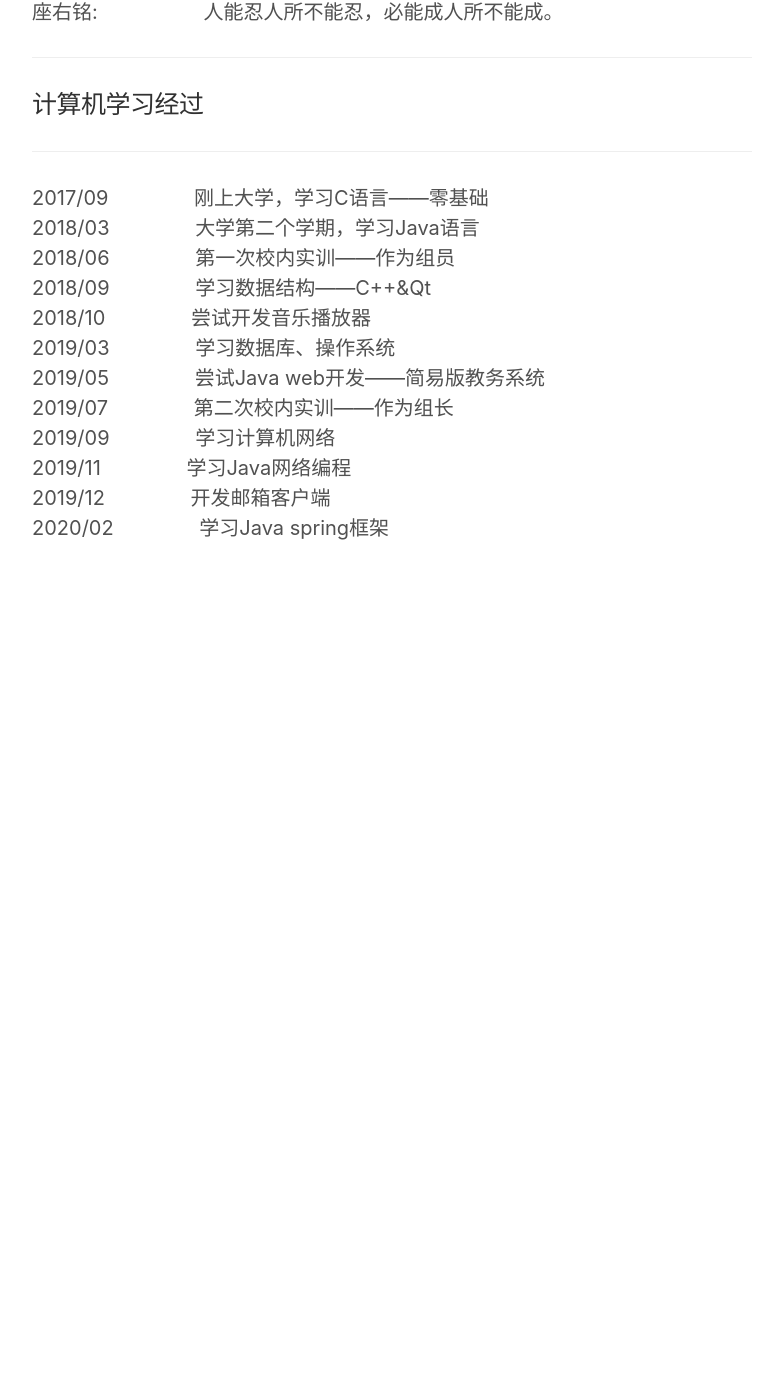
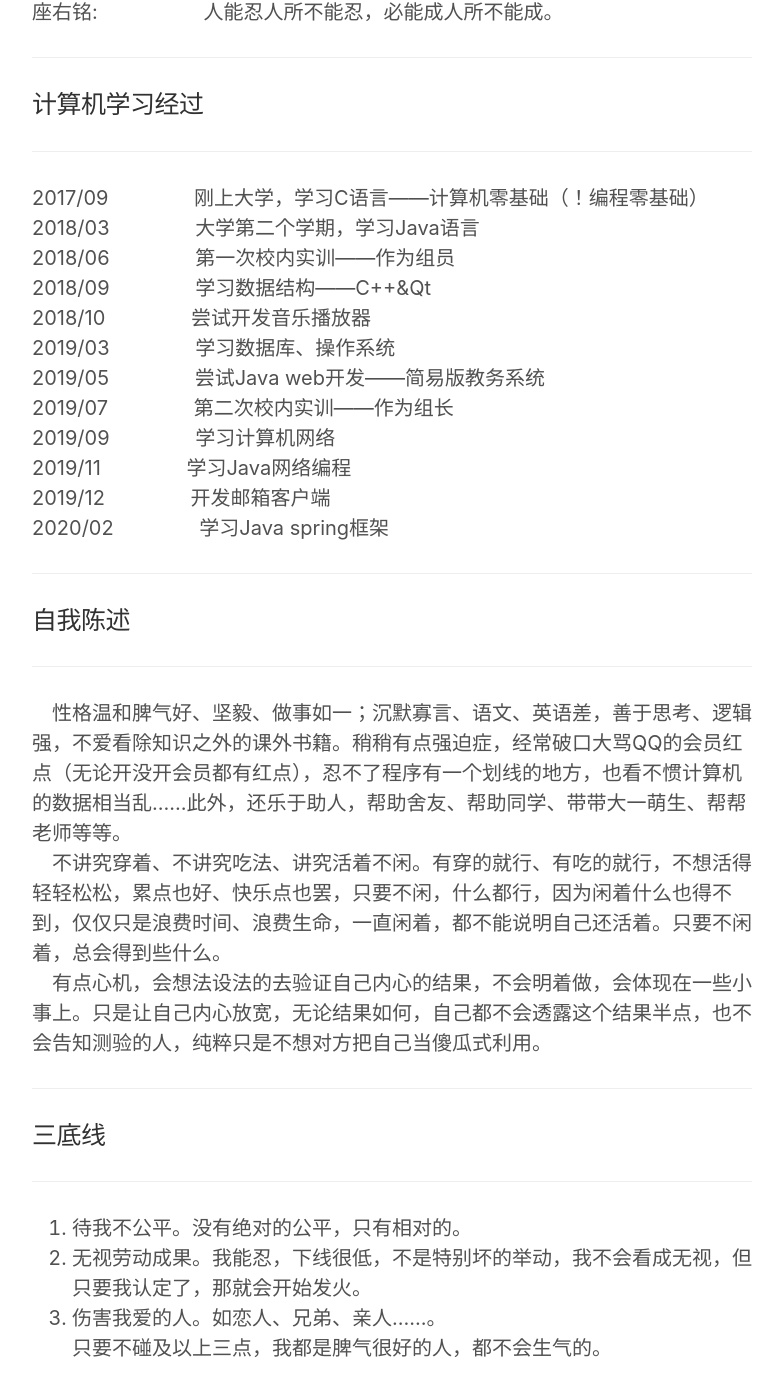
Before and after one commit to fhlxc/fhlxc.github.io, a Jekyll site: the page built from about.md, in a window 1280 px wide and 1400 px high, scrolled down 648 px. Shown: the top 1396 px of the window, without its empty margins (248-1031 px from the left). Built offline with Jekyll 4.4.1, drawn with Linux system fonts in a browser that asks for light colours; nearby versions of some CDN libraries; some web fonts are replaced; before the commit the page ends 1231 px from its top, so only the background shows below that; some of the changed text lies outside the part shown.

Commit message:
修改自述

```diff
--- a/about.md
+++ b/about.md
@@ -14,12 +14,12 @@ github:        &emsp;&emsp;&emsp;&emsp;&emsp;https://github/fhlxc
 QQ：           &emsp;&emsp;&emsp;&emsp;&emsp;&emsp;1771583929
 电话:          &emsp;&emsp;&emsp;&emsp;&emsp;&emsp;18583175894
 就读学校:      &emsp;&emsp;&emsp;&emsp;四川大学
-爱好:          &emsp;&emsp;&emsp;&emsp;&emsp;&emsp;乒乓球、coding
+爱好:          &emsp;&emsp;&emsp;&emsp;&emsp;&emsp;乒乓球、coding、游戏
 座右铭:        &emsp;&emsp;&emsp;&emsp;&emsp;人能忍人所不能忍，必能成人所不能成。
 - - -
 ### 计算机学习经过
 - - -
-2017/09    &emsp;&emsp;&emsp;&emsp;刚上大学，学习C语言——零基础
+2017/09    &emsp;&emsp;&emsp;&emsp;刚上大学，学习C语言——计算机零基础（！编程零基础）
 2018/03    &emsp;&emsp;&emsp;&emsp;大学第二个学期，学习Java语言
 2018/06    &emsp;&emsp;&emsp;&emsp;第一次校内实训——作为组员
 2018/09    &emsp;&emsp;&emsp;&emsp;学习数据结构——C++&Qt
@@ -31,3 +31,16 @@ QQ：           &emsp;&emsp;&emsp;&emsp;&emsp;&emsp;1771583929
 2019/11    &emsp;&emsp;&emsp;&emsp;学习Java网络编程
 2019/12    &emsp;&emsp;&emsp;&emsp;开发邮箱客户端
 2020/02    &emsp;&emsp;&emsp;&emsp;学习Java spring框架
+- - -
+### 自我陈述
+- - -
+&emsp;性格温和脾气好、坚毅、做事如一；沉默寡言、语文、英语差，善于思考、逻辑强，不爱看除知识之外的课外书籍。稍稍有点强迫症，经常破口大骂QQ的会员红点（无论开没开会员都有红点），忍不了程序有一个划线的地方，也看不惯计算机的数据相当乱……此外，还乐于助人，帮助舍友、帮助同学、带带大一萌生、帮帮老师等等。
+&emsp;不讲究穿着、不讲究吃法、讲究活着不闲。有穿的就行、有吃的就行，不想活得轻轻松松，累点也好、快乐点也罢，只要不闲，什么都行，因为闲着什么也得不到，仅仅只是浪费时间、浪费生命，一直闲着，都不能说明自己还活着。只要不闲着，总会得到些什么。
+&emsp;有点心机，会想法设法的去验证自己内心的结果，不会明着做，会体现在一些小事上。只是让自己内心放宽，无论结果如何，自己都不会透露这个结果半点，也不会告知测验的人，纯粹只是不想对方把自己当傻瓜式利用。
+- - -
+### 三底线
+- - -
+1. 待我不公平。没有绝对的公平，只有相对的。
+2. 无视劳动成果。我能忍，下线很低，不是特别坏的举动，我不会看成无视，但只要我认定了，那就会开始发火。
+3. 伤害我爱的人。如恋人、兄弟、亲人……。
+只要不碰及以上三点，我都是脾气很好的人，都不会生气的。
```
